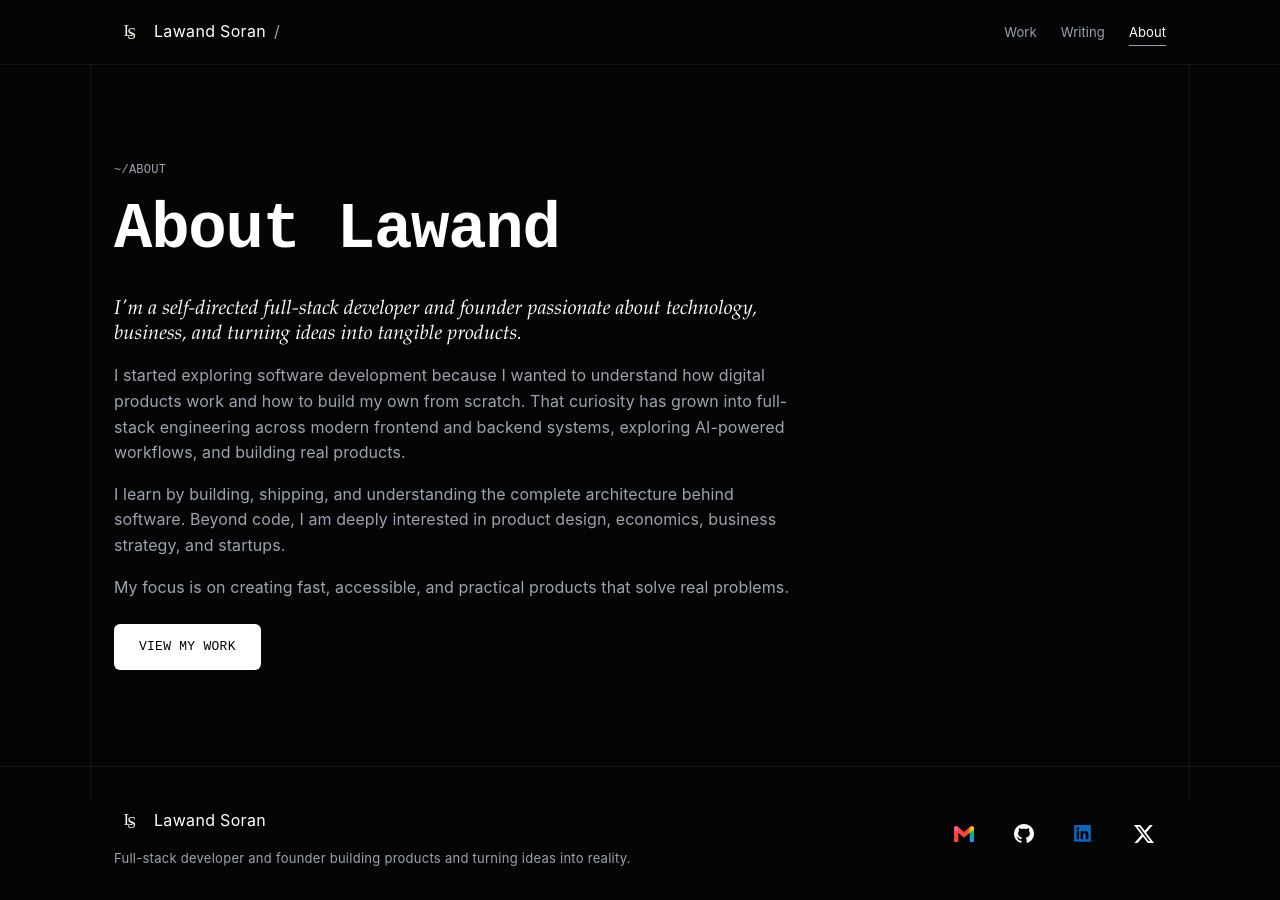
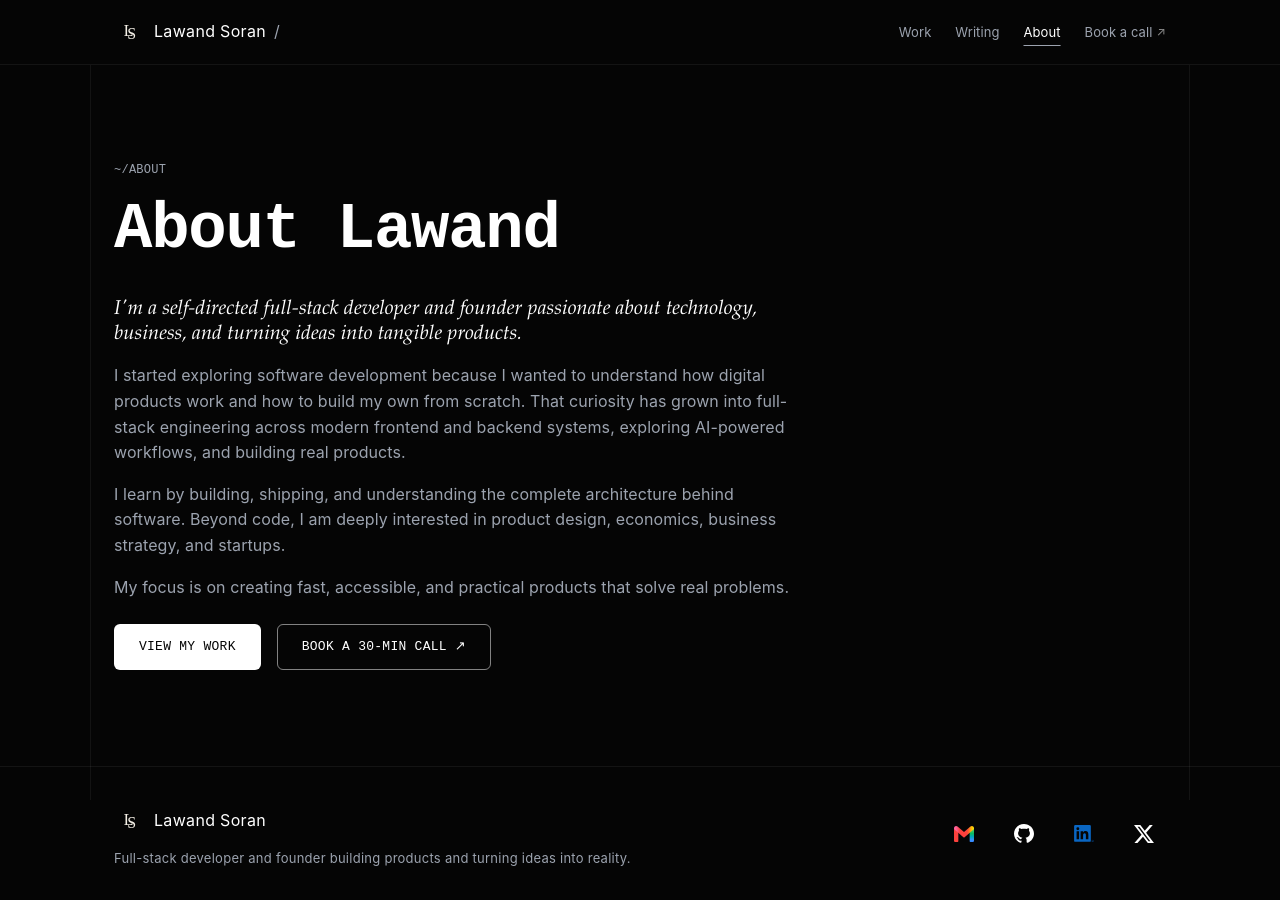
Before and after one commit to lawand12-dev/Personal-portfolio, a React (Vite) app: page /about in a window 1280 px wide. Built offline with nearby package versions, Linux system fonts and the light colour scheme.

Commit message:
feat: add cal.com meeting integration across nav, contact, and about

```diff
--- a/src/components/layout/NavBar.tsx
+++ b/src/components/layout/NavBar.tsx
@@ -29,6 +29,15 @@ function NavigationLinks({
           {label}
         </NavLink>
       ))}
+      <a
+        className="portfolio-nav-link"
+        href="https://cal.com/lawand-soran-45nazw/30min"
+        onClick={mobile ? onNavigate : undefined}
+        rel="noreferrer"
+        target="_blank"
+      >
+        Book a call <span aria-hidden="true" className="ml-1 text-muted text-meta">↗</span>
+      </a>
     </>
   )
 }
--- a/src/pages/AboutPage.tsx
+++ b/src/pages/AboutPage.tsx
@@ -34,10 +34,18 @@ function AboutPage() {
           real problems.
         </p>
       </div>
-      <div className="portfolio-section-action">
+      <div className="portfolio-section-action flex flex-wrap items-center gap-4">
         <ActionLink to="/work" variant="primary">
           View my work
         </ActionLink>
+        <a
+          className="portfolio-action portfolio-action--secondary"
+          href="https://cal.com/lawand-soran-45nazw/30min"
+          rel="noreferrer"
+          target="_blank"
+        >
+          Book a 30-min call <span aria-hidden="true">↗</span>
+        </a>
       </div>
     </article>
   )
--- a/src/pages/HomePage.tsx
+++ b/src/pages/HomePage.tsx
@@ -234,17 +234,51 @@ function HomePage() {
             label="~/contact"
             title="Get in touch"
           >
-            Looking to collaborate, discuss a project, or connect? Email is the best
-            way to reach me.
+            Have a project in mind, an engineering opportunity, or want to talk tech and startups?
+            Schedule time directly or send a message.
           </SectionHeading>
-          <div className="portfolio-contact-actions mt-8 flex flex-wrap items-center gap-6">
+
+          <div className="mt-8 grid grid-cols-1 gap-6 md:grid-cols-2">
+            <div className="portfolio-empty-state portfolio-empty-state--page flex flex-col justify-between">
+              <div>
+                <p className="portfolio-eyebrow">cal.com · 30 min</p>
+                <h3 className="portfolio-subheading mt-3">Schedule a 30-min call</h3>
+                <p className="portfolio-body mt-2 max-w-reading">
+                  Book a time directly on my calendar to talk about engineering
+                  roles, collaboration, or new ideas.
+                </p>
+              </div>
+              <div className="mt-6">
                 <a
                   className="portfolio-action portfolio-action--primary"
+                  href="https://cal.com/lawand-soran-45nazw/30min"
+                  rel="noreferrer"
+                  target="_blank"
+                >
+                  Book a call <span aria-hidden="true">↗</span>
+                </a>
+              </div>
+            </div>
+
+            <div className="portfolio-empty-state portfolio-empty-state--page flex flex-col justify-between">
+              <div>
+                <p className="portfolio-eyebrow">direct · async</p>
+                <h3 className="portfolio-subheading mt-3">Send an email</h3>
+                <p className="portfolio-body mt-2 max-w-reading">
+                  Prefer writing? Drop me an email anytime or connect across
+                  my profiles.
+                </p>
+              </div>
+              <div className="mt-6 flex flex-wrap items-center gap-4">
+                <a
+                  className="portfolio-action portfolio-action--secondary"
                   href="mailto:lawandsoran110@gmail.com"
                 >
                   Email Lawand
                 </a>
                 <SocialLinks />
+              </div>
+            </div>
           </div>
         </section>
       </Reveal>
```
Lines whose indentation alone changed are shown as unchanged.
